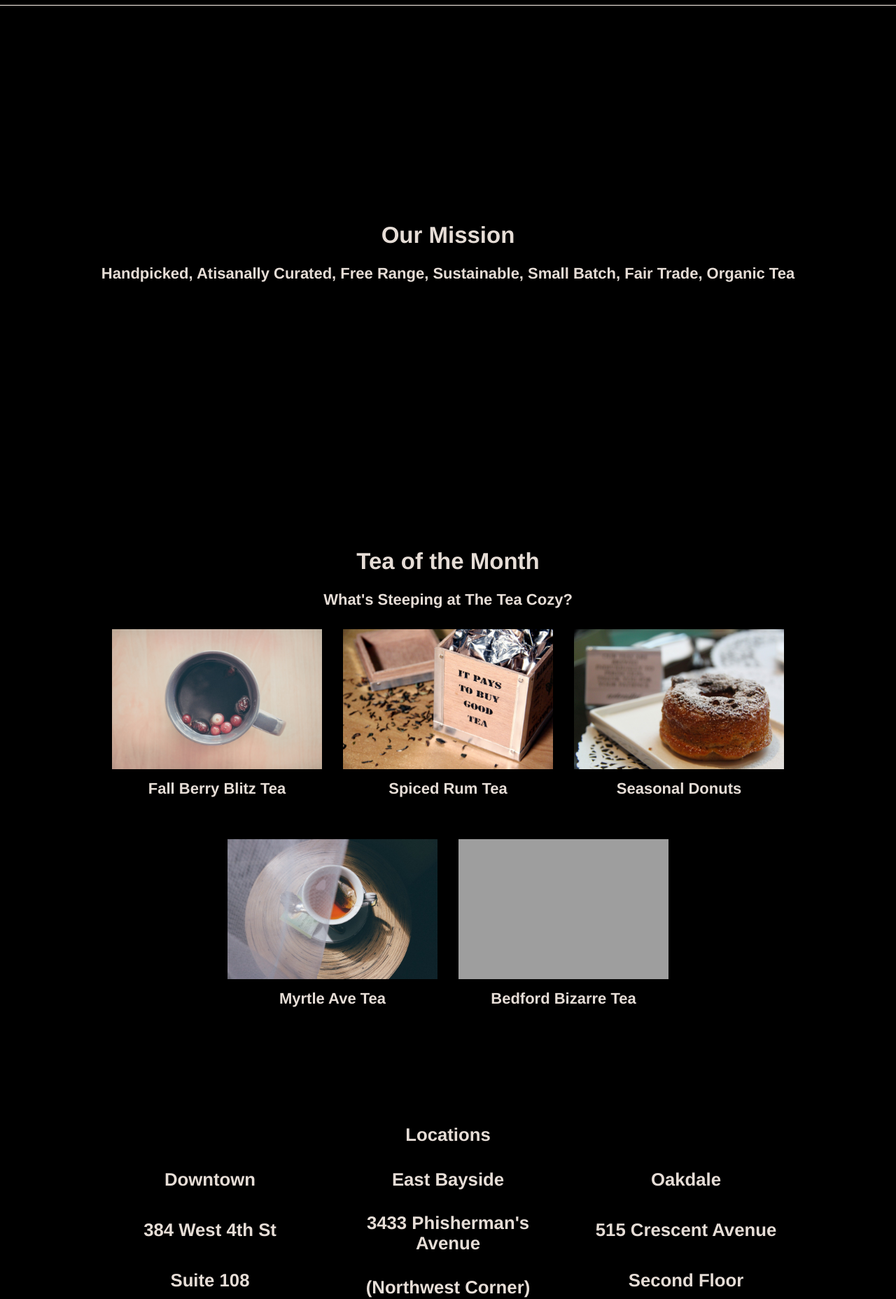
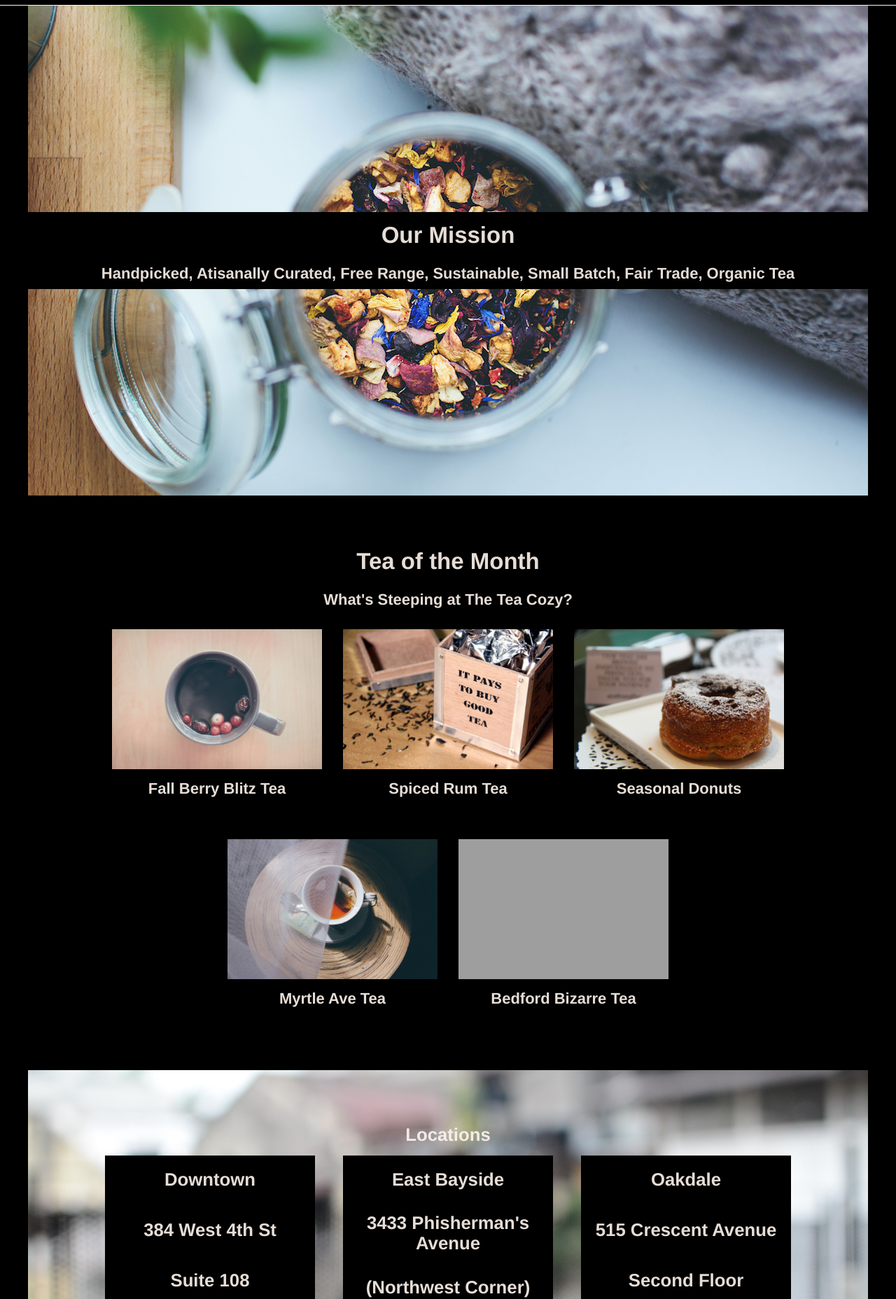
Before and after one commit to hosiern/teacozy, a plain HTML site: page index.html in a window 1280 px wide. Shown: the part 61-1917 px from the top of the page at 70% size. Drawn offline with Linux system fonts and the light colour scheme; grey boxes are pictures that could not be loaded.

Commit message:
Update style.css

```diff
--- a/css/style.css
+++ b/css/style.css
@@ -43,7 +43,7 @@ body {
 
 /*Jumbotron Styling*/
 .jumbo {
-  background-image: url("./images/img-mission-background.jpg");
+  background-image: url("../images/img-mission-background.jpg");
   height: 700px;
   width: 1200px;
   margin: 0 auto;
@@ -105,7 +105,7 @@ body {
 
 /*Locations Section*/
 .locations {
-  background-image: url("./images/img-locations-background.jpg");
+  background-image: url("../images/img-locations-background.jpg");
   height: 500px;
   width: 1200px;
   margin: 0 auto;
```
